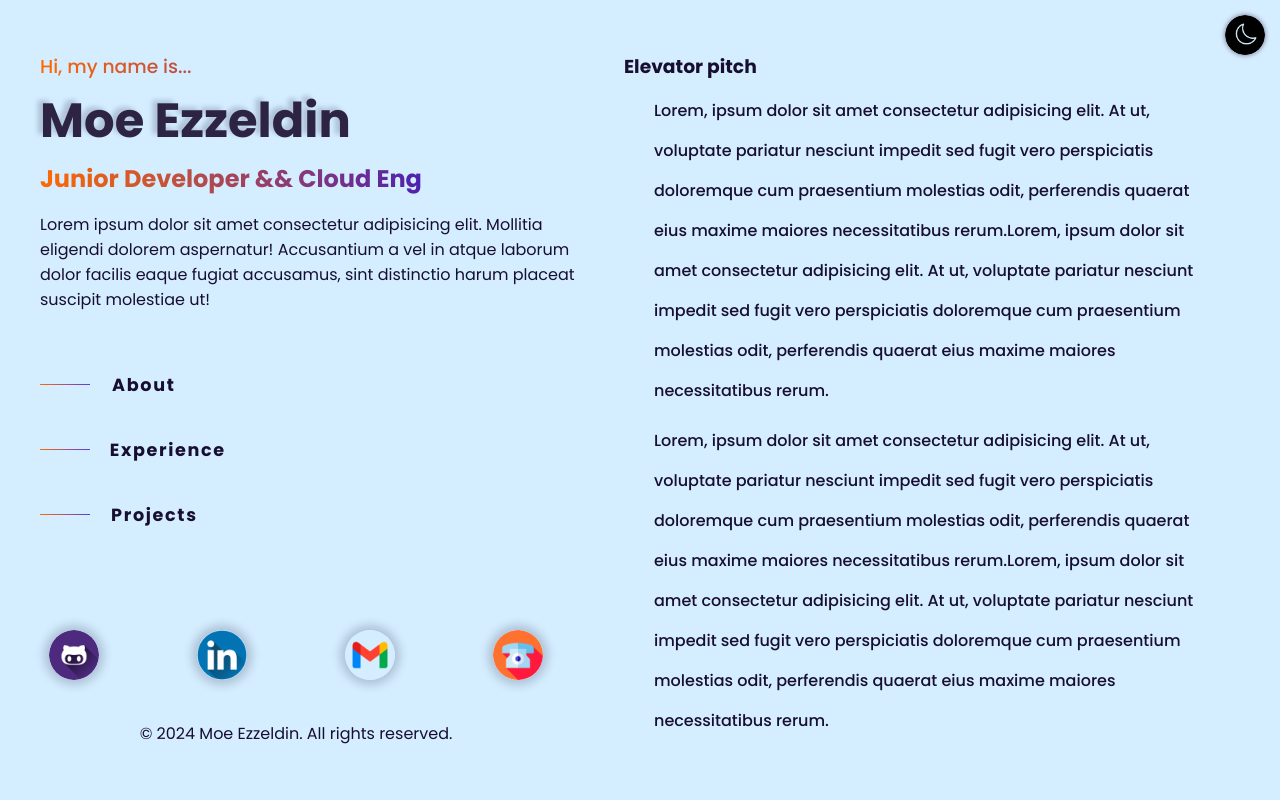
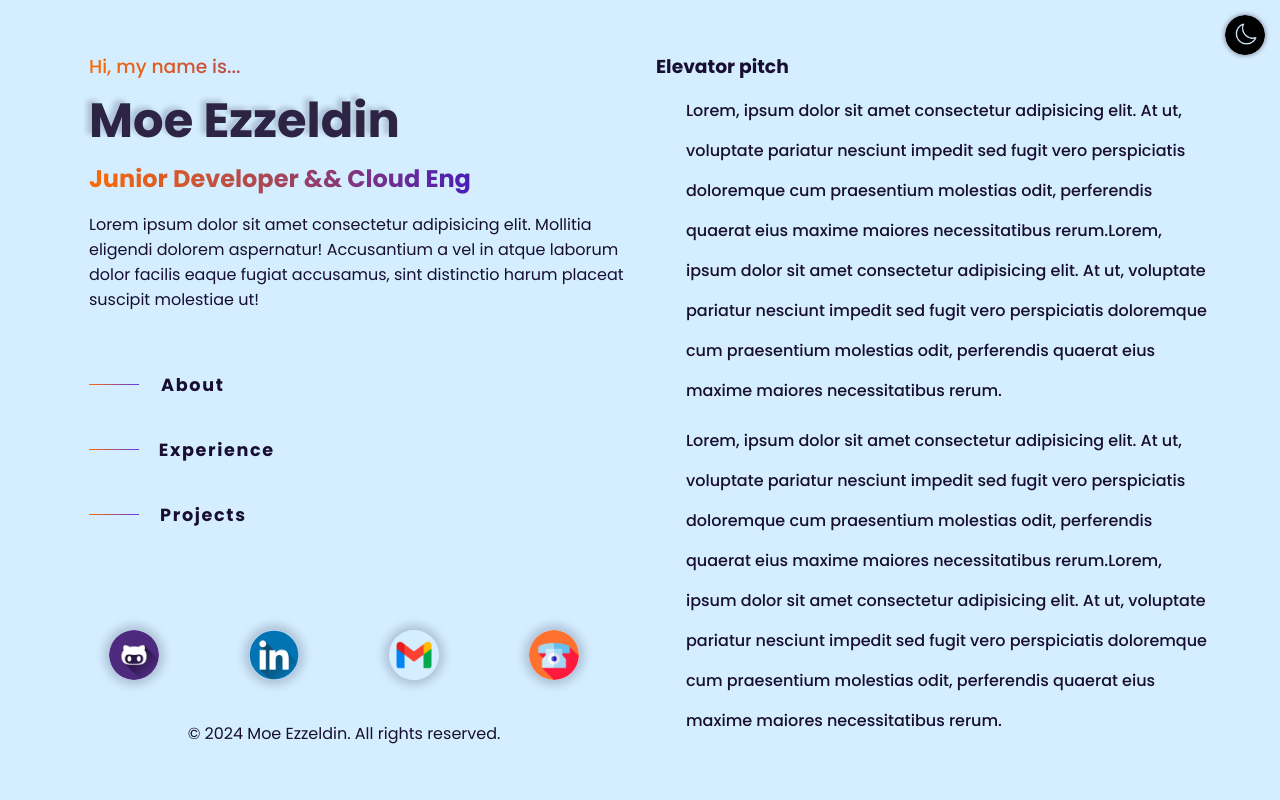
Before and after one commit to MoeEzzeldin/Portfolio-Web-App-moe-ezz-me, a Vue app: page / in a window 1280 px wide. Shown: the top 800 px of the page. Built offline with nearby package versions, Linux system fonts and the light colour scheme; a web font is replaced by a local one.

Commit message:
testing changes to main wrapper holding all content for vw in mobile vs disktop

```diff
--- a/src/App.vue
+++ b/src/App.vue
@@ -117,6 +117,7 @@ export default {
 /* Mobile settings */
 .container{
   display: grid;
+  grid-template-columns: 1fr;
   align-items: center;
   justify-content: center;
 
@@ -128,9 +129,7 @@ export default {
   justify-content: space-between;
 }
 
-#main .wrapper > *:not(:last-child) {
-  margin-left: 25px;
-}
+
 
 #scroll {
   display: flex;
@@ -178,22 +177,18 @@ export default {
 @media (min-width: 1200px) {
   /* CSS rules for desktops */
   .container{
-  display: grid;
-  align-items: center;
+  display: flex;
+  align-items:center;
   justify-content: center;
-
 }
   #main {
     display: grid;
     grid-template-columns: 1fr 1fr;
     align-items: start;
     gap: 2rem;
-    width: 95%;
+    width: 90%;
   }
-  /* devided the width on my sticky and scroll wraps*/
-  #main main > *:not(:last-child) {
-    padding-left: 40px;
-  }
+
   #sticky,
   #scroll {
     top: 20px;
--- a/src/components/Sticky-About.vue
+++ b/src/components/Sticky-About.vue
@@ -73,7 +73,11 @@ export default {
   display: grid;
   grid-template-rows: 1fr .5fr .5fr;
   justify-content: space-between;
+  height: 100vh;
   gap: 25px;
+}
+.main .nav, .main .greeting  {
+  margin-left: 25px;
 }
 
 main .header {
@@ -177,7 +181,7 @@ main .holder:hover a {
 .footer {
   position: relative;
   align-self: end;
-  padding-bottom: 50px;
+  padding-bottom: 20px;
 }
 
 .footer .icons {
@@ -229,4 +233,9 @@ main .holder:hover a {
     display:block;
   }
 }
+@media (orientation: landscape) {
+  .main {
+    height: auto;
+  }
+}
 </style>
```
